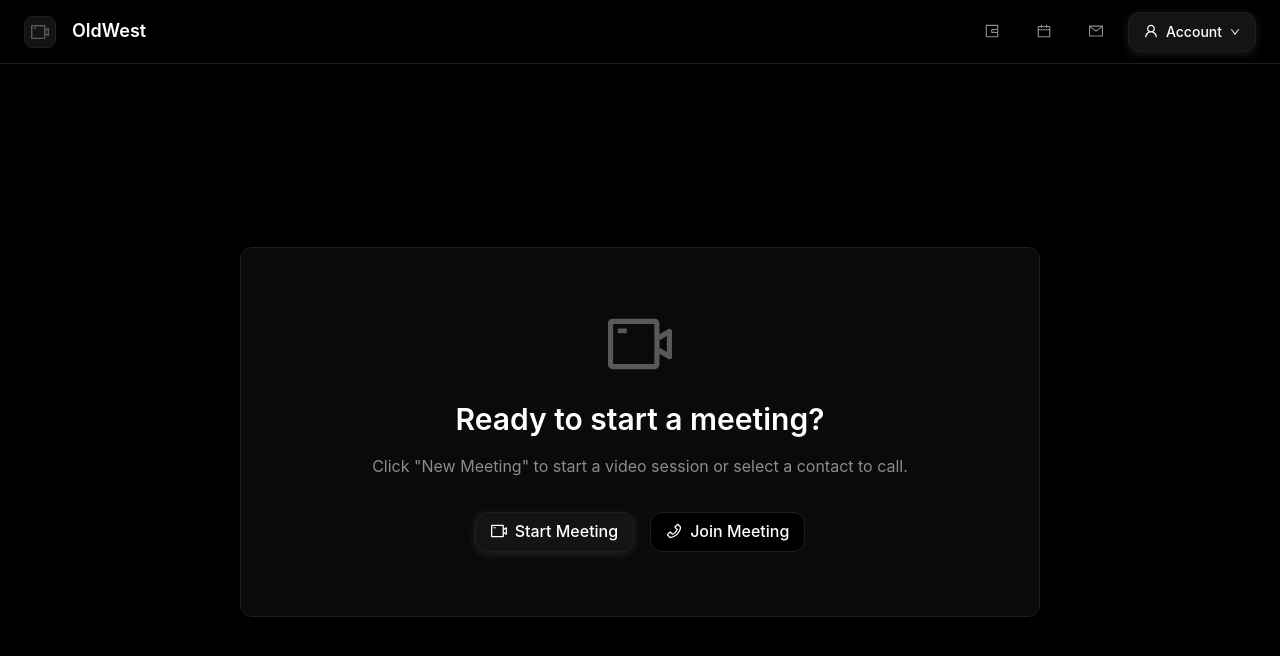
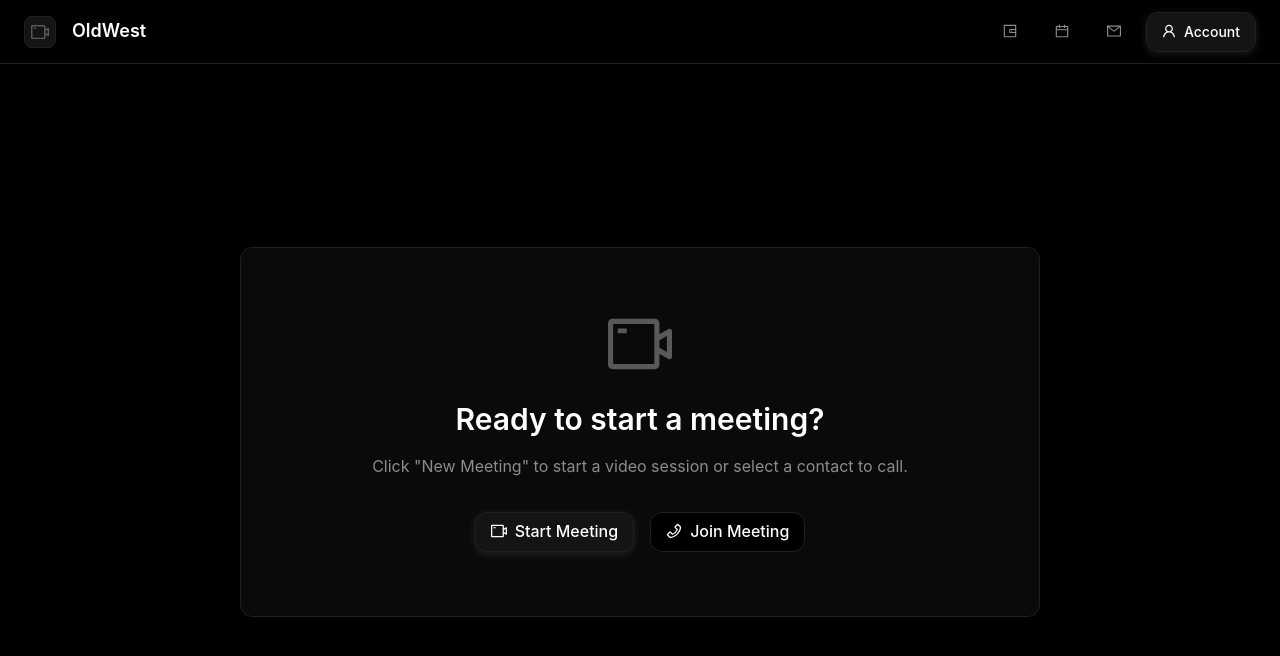
Before and after one commit to oldwestsolutions/oldoldwest, a Next.js app: page /dashboard in a window 1280 px wide. Shown: the top 656 px of the page. Built offline with nearby package versions, Linux system fonts and the light colour scheme.

Commit message:
Remove dropdown arrow from Account button

```diff
--- a/src/app/dashboard/page.tsx
+++ b/src/app/dashboard/page.tsx
@@ -385,7 +385,6 @@ export default function Dashboard() {
               }}
             >
               Account
-              <DownOutlined style={{ fontSize: 10 }} />
             </Button>
           </Dropdown>
         </div>
```
